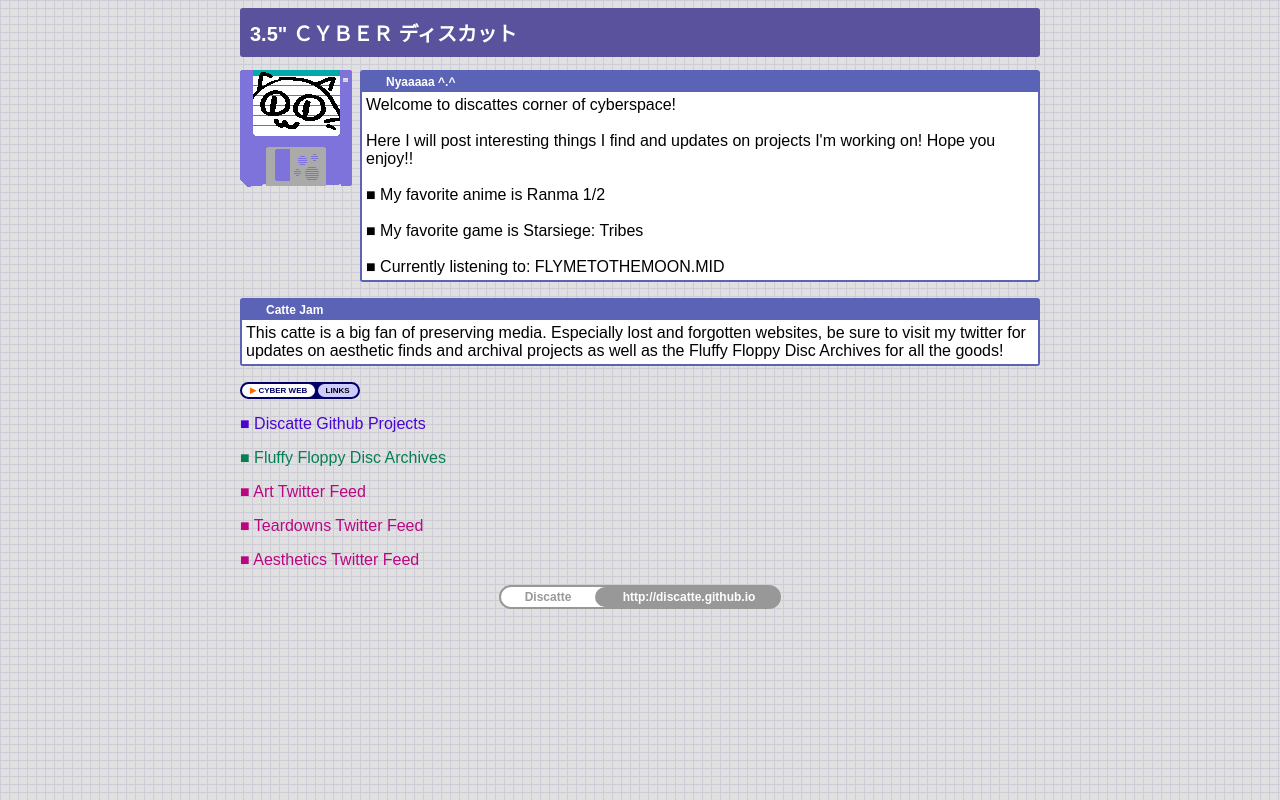
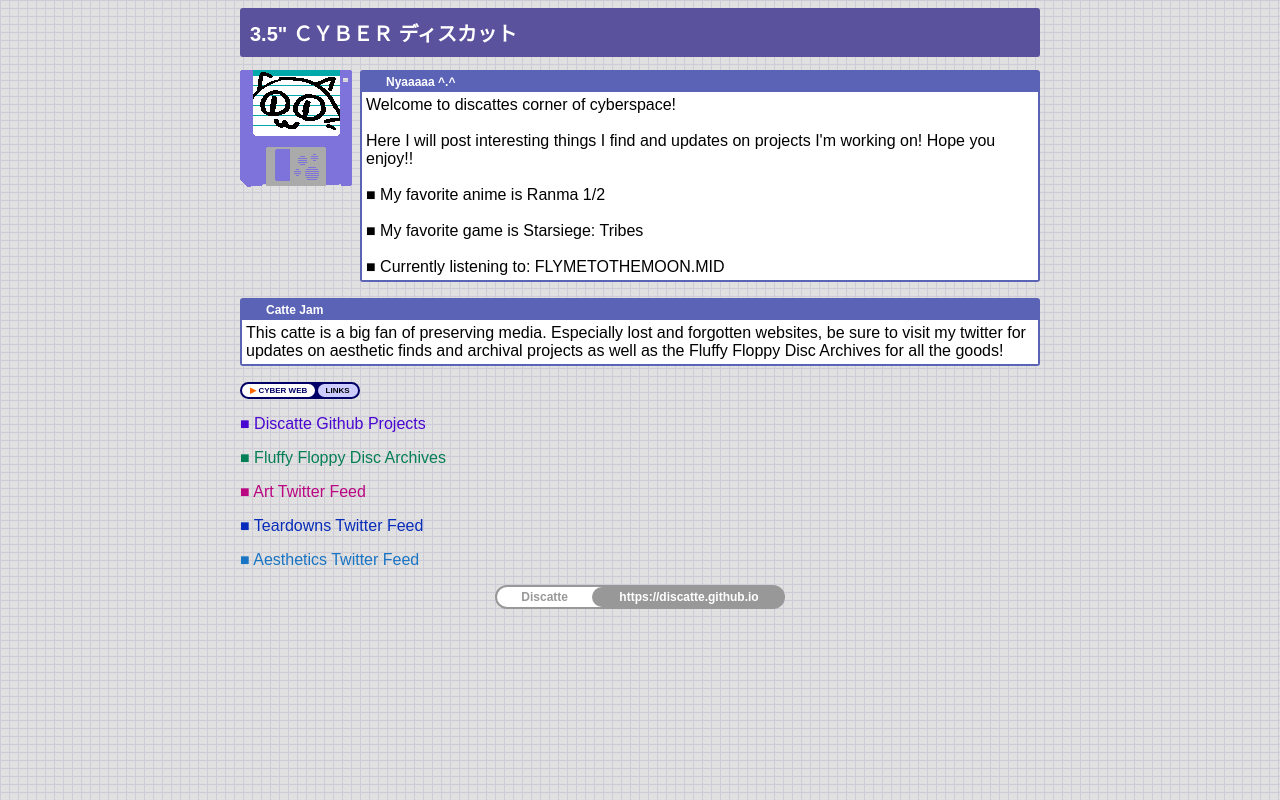
Before and after one commit to discatte/discatte.github.io, a plain HTML site: page index.html in a window 1280 px wide. Drawn offline with Linux system fonts and the light colour scheme.

Commit message:
Update index.html

```diff
--- a/index.html
+++ b/index.html
@@ -79,6 +79,9 @@
         .WEBLIST.A { color: #4A06D1; }
         .WEBLIST.B { color: #067F57; }
         .WEBLIST.C { color: #ba0781; }
+        .WEBLIST.D { color: #072bba; }
+        .WEBLIST.E { color: #1974c4; }
+
 
         /* CYBER TIP ------------------------------------------- */
 
@@ -179,13 +182,13 @@
             <P CLASS="WEBLIST A">■ <A HREF="https://github.com/discatte">Discatte Github Projects</A></P>
             <P CLASS="WEBLIST B">■ <A HREF="https://archive.org/details/@fluffyfloppydiskette">Fluffy Floppy Disc Archives</A></P>
             <P CLASS="WEBLIST C">■ <A HREF="https://twitter.com/search?q=%23discatte_art">Art Twitter Feed</A></P>
-            <P CLASS="WEBLIST C">■ <A HREF="https://twitter.com/search?q=%23discatte_teardown">Teardowns Twitter Feed</A></P>
-            <P CLASS="WEBLIST C">■ <A HREF="https://twitter.com/search?q=%23discatte_aesthetics">Aesthetics Twitter Feed</A></P>
+            <P CLASS="WEBLIST D">■ <A HREF="https://twitter.com/search?q=%23discatte_teardown">Teardowns Twitter Feed</A></P>
+            <P CLASS="WEBLIST E">■ <A HREF="https://twitter.com/search?q=%23discatte_aesthetics">Aesthetics Twitter Feed</A></P>
         </DIV> <!-- BUTT -->
 
 
         <DIV CLASS="TAIL">
-            <DIV CLASS="NETLINK"><DIV CLASS="NETTEXT"><DIV CLASS="NETTEXTINNER">Discatte</DIV><DIV CLASS="NETBEAN">&nbsp;</DIV></DIV><DIV CLASS="NETURL"><A HREF="http://discatte.github.io">http://discatte.github.io</A></DIV></DIV>
+            <DIV CLASS="NETLINK"><DIV CLASS="NETTEXT"><DIV CLASS="NETTEXTINNER">Discatte</DIV><DIV CLASS="NETBEAN">&nbsp;</DIV></DIV><DIV CLASS="NETURL"><A HREF="https://discatte.github.io">https://discatte.github.io</A></DIV></DIV>
         </DIV> <!-- TAIL -->
 
     </DIV> <!-- PAGE -->
```
